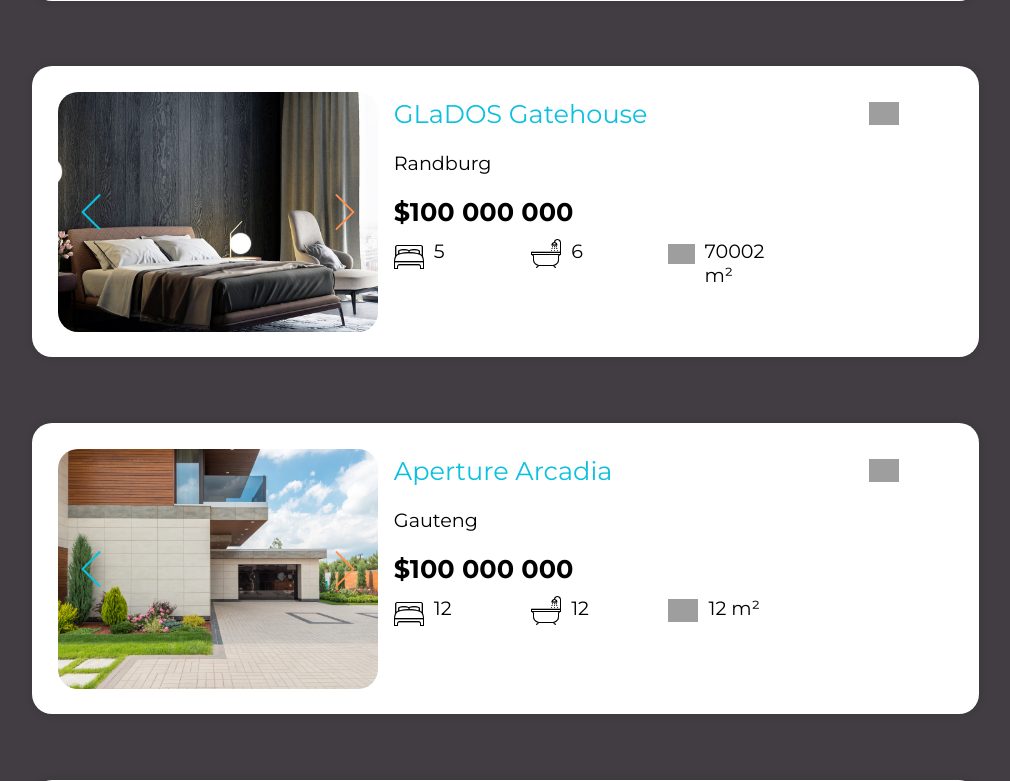
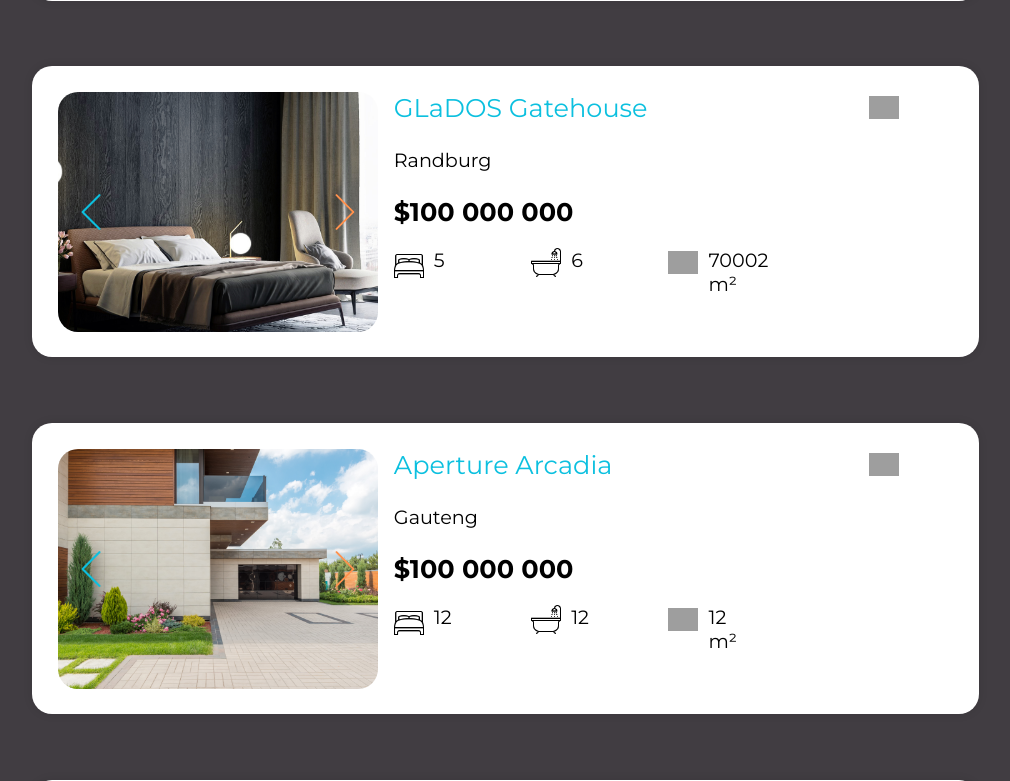
Before and after one commit to hayley-d/ApertureEstates, a PHP site: page /Listings.html in a window 1280 px wide. Shown: the part 1616-2397 px from the top of the page, without its empty margins (147-1157 px from the left). Run offline with PHP 8.4, Linux system fonts and the light colour scheme; grey boxes are pictures that could not be loaded.

Commit message:
Updated CSS for calculate funtions

```diff
--- a/css/content-card.css
+++ b/css/content-card.css
@@ -235,7 +235,7 @@
         display: grid;
         grid-template-rows: 1fr 1fr 1fr 1fr 1fr;
         height:30vh;
-        gap:5px;
+        gap:20px;
     }
 
     .property-desc{
@@ -245,4 +245,11 @@
         height:fit-content;
         grid-column: 1 / -1; /* Span across all columns */
     }
+
+    .detail-value{
+        width:30px;
+    }
+   .squareMeter{
+        width:130px;
+    }
 }
```
Also changed, not shown: css/calculator.css (+18 -3 lines).
